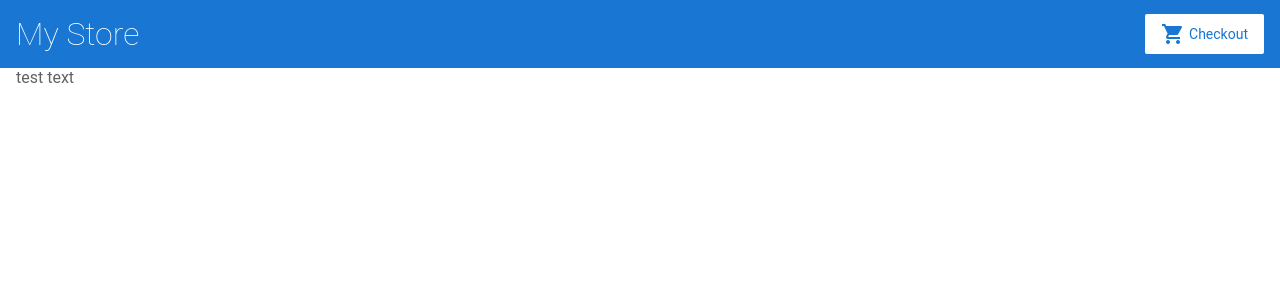
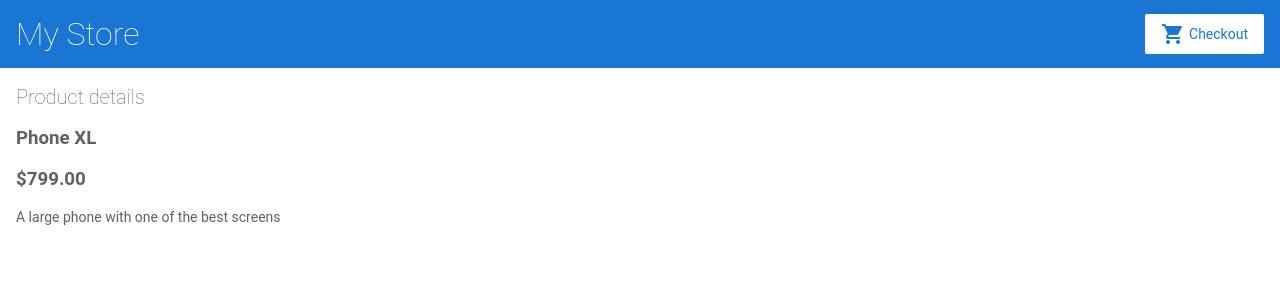
Before and after one commit to NikitaChernyavskii/angular-sample-tutorial, an Angular app: page /products/1 in a window 1280 px wide. Shown: the top 300 px of the page. Built offline with nearby package versions, Linux system fonts and the light colour scheme.

Commit message:
2 files modified

```diff
--- a/src/app/product-details/product-details.component.html
+++ b/src/app/product-details/product-details.component.html
@@ -1 +1,6 @@
-test text
+<h2>Product details</h2>
+<div *ngIf='product'>
+  <h3>{{ product.name }}</h3>
+  <h3>{{ product.price | currency }}</h3>
+  <p>{{ product.description }}</p>
+</div>
--- a/src/app/product-details/product-details.component.ts
+++ b/src/app/product-details/product-details.component.ts
@@ -7,8 +7,15 @@ import { Product, products } from '../products';
   templateUrl: './product-details.component.html',
   styleUrls: ['./product-details.component.css']
 })
-export class ProductDetailsComponent {
-  product!: Product;
+export class ProductDetailsComponent implements OnInit {
+  product: Product | undefined;
 
   constructor(private route: ActivatedRoute) {}
+
+  ngOnInit() {
+    const routeParams = this.route.snapshot.paramMap;
+    const productIdFromRoute = Number(routeParams.get('productId'));
+
+    this.product = products.find(x => x.id === productIdFromRoute);
+  }
 }
```
